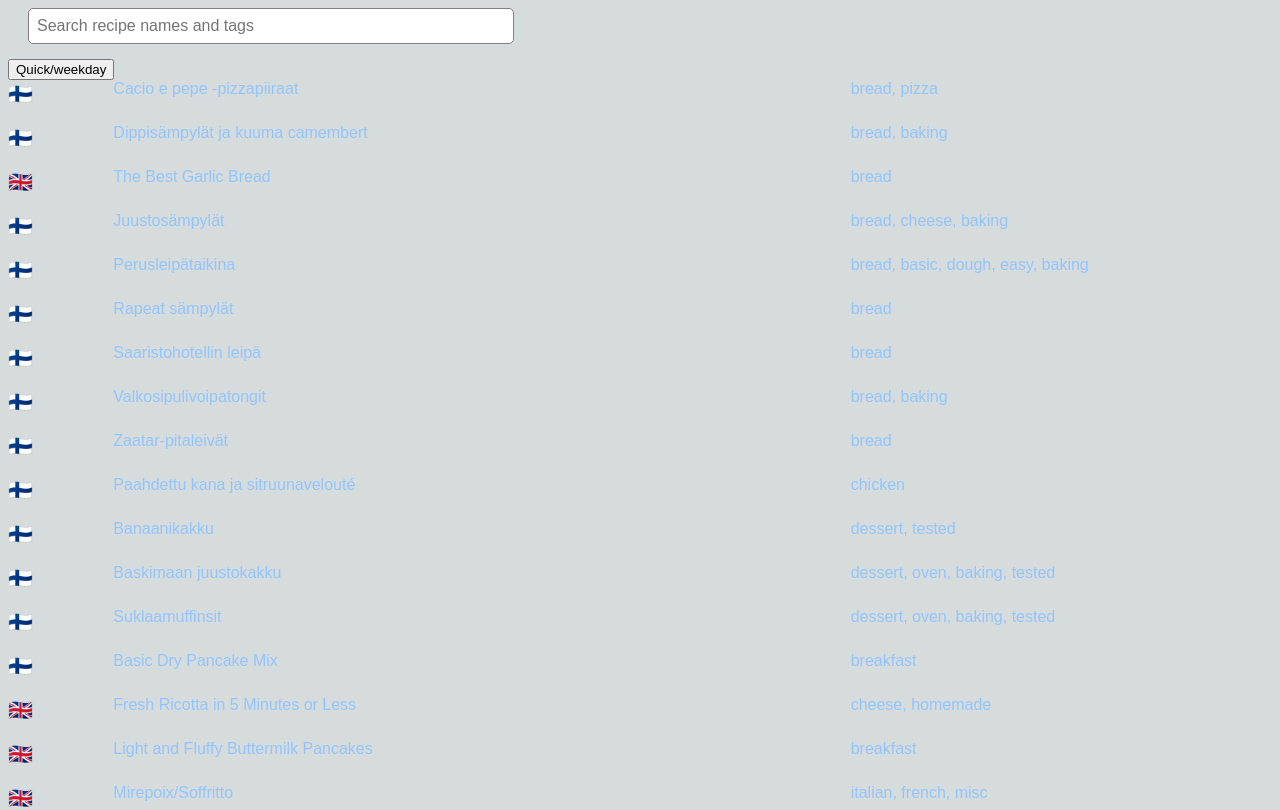
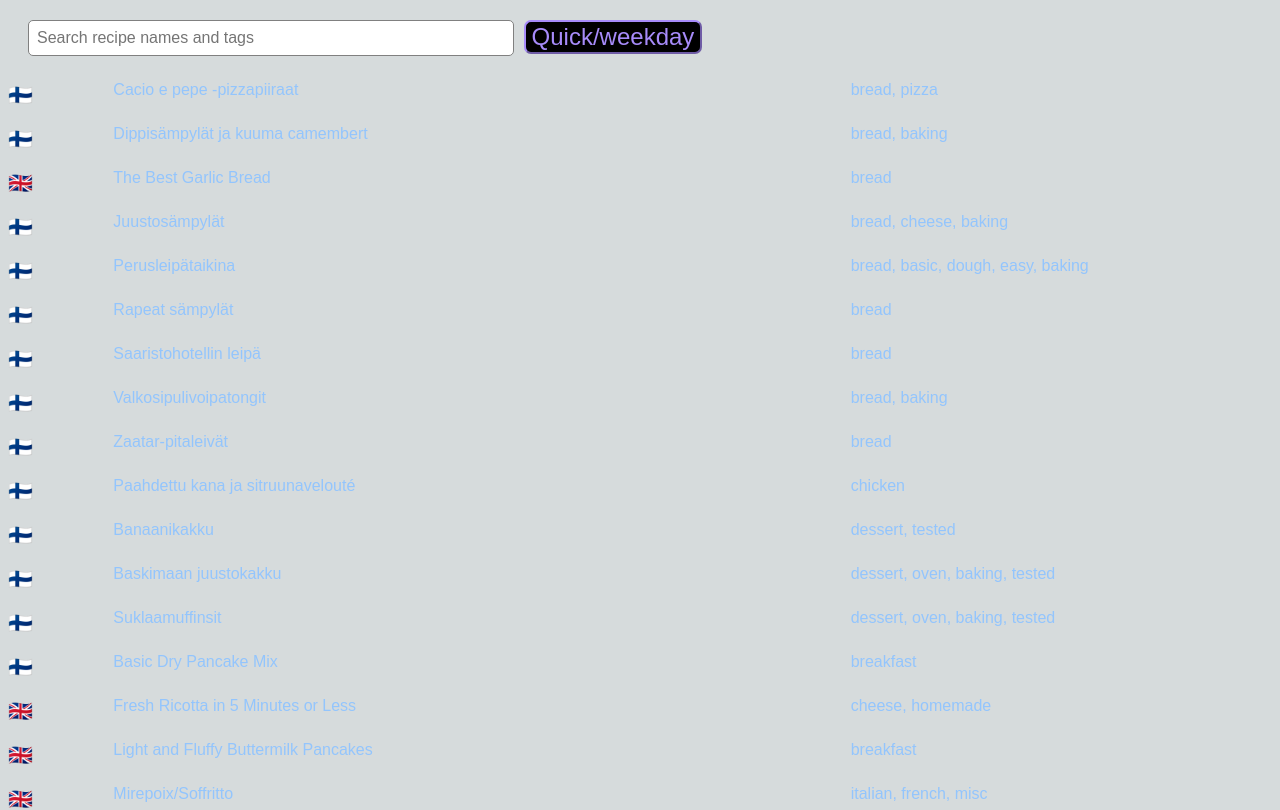
Before and after one commit to vililahtevanoja/recipes, a SvelteKit app: page / in a window 1280 px wide. Shown: the top 810 px of the page. Built offline with nearby package versions, Linux system fonts and the light colour scheme.

Commit message:
make button prettier

```diff
--- a/src/routes/+page.svelte
+++ b/src/routes/+page.svelte
@@ -26,7 +26,7 @@
   }
 </script>
 
-<section id="query-section">
+<section class="flex flex-row" id="query-section">
   <div id="search-input-div">
     <input
       type="text"
@@ -39,8 +39,10 @@
     />
   </div>
   <div id="quick-weekday-button-container">
-    <button type="button" id="quick-weekday-filter-button" on:click={() => toggleQuickWeekdayFilter()}
-      >Quick/weekday</button
+    <button
+      type="button"
+      id={onlyQuickWeekday ? 'quick-weekday-filter-button-toggled' : 'quick-weekday-filter-button-untoggled'}
+      on:click={() => toggleQuickWeekdayFilter()}>Quick/weekday</button
     >
   </div>
 </section>
@@ -68,6 +70,10 @@
 </div>
 
 <style>
+  #query-section {
+    margin-top: 20px;
+    margin-bottom: 10px;
+  }
   #search-input-div {
     width: 40%;
     display: flex;
@@ -84,4 +90,27 @@
     padding: 8px;
     margin: 0 10px 0;
   }
+
+  #quick-weekday-button-container {
+    height: 100%;
+    width: 40%;
+    display: flex;
+    align-items: center;
+  }
+
+  #quick-weekday-filter-button-untoggled {
+    font-size: 1.5rem;
+    border-radius: 7px;
+    background-color: black;
+    color: #a78bfa;
+    border-color: #a78bfa;
+  }
+
+  #quick-weekday-filter-button-toggled {
+    font-size: 2rem;
+    border-radius: 7px;
+    background-color: #a78bfa;
+    color: #ffffff;
+    border-color: #a78bfa;
+  }
 </style>
```
